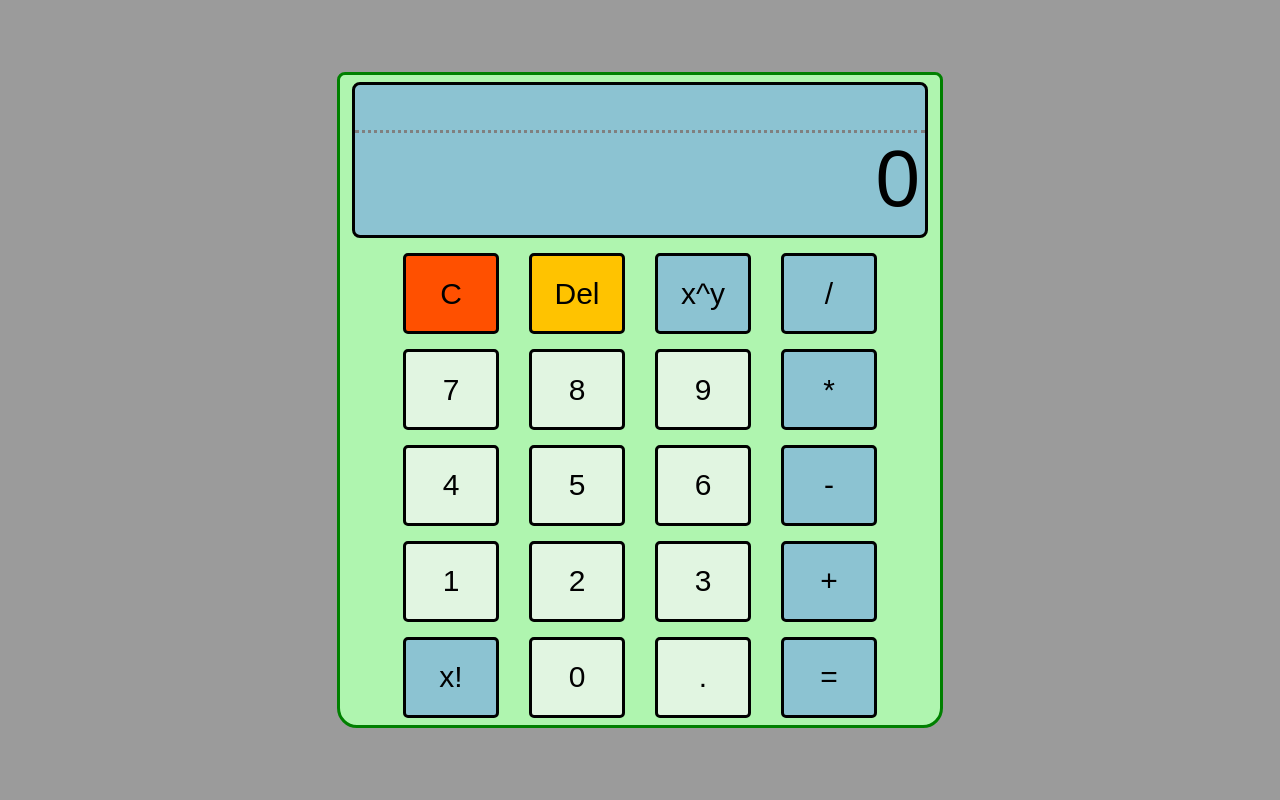
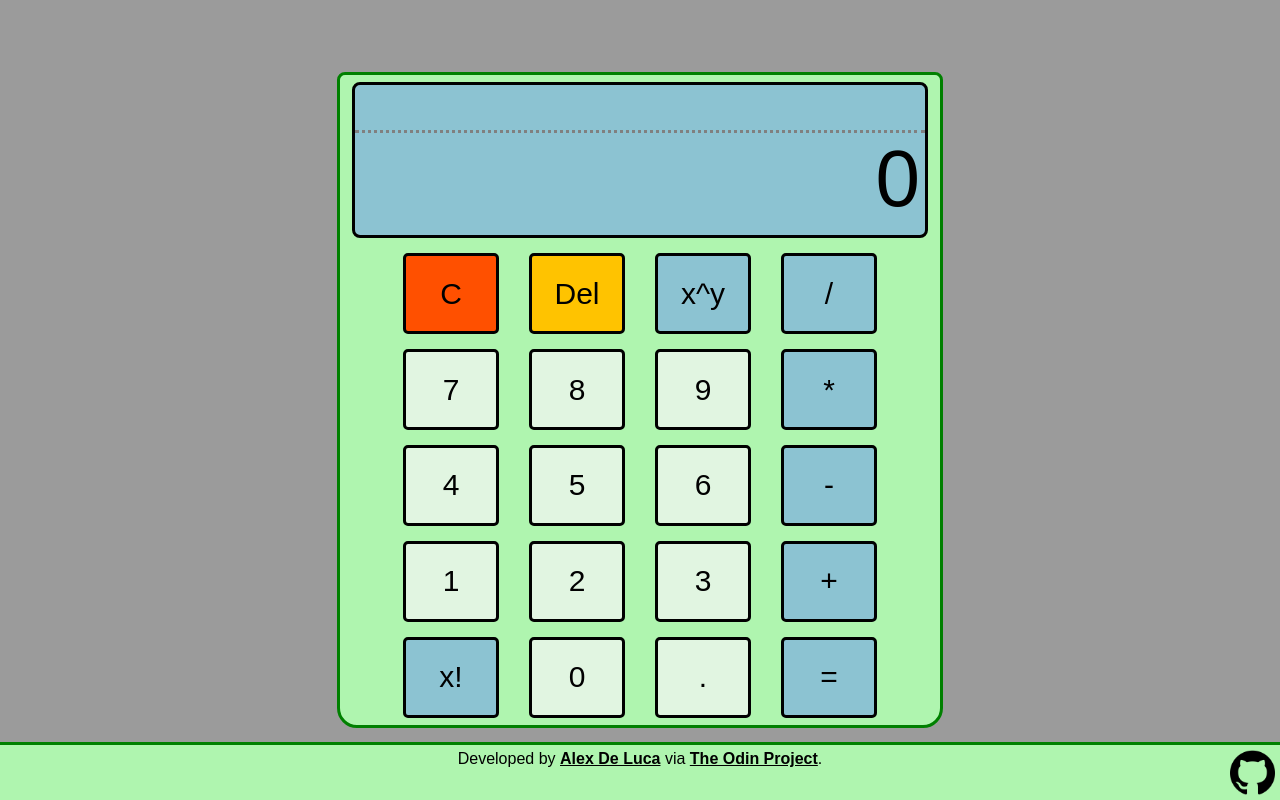
Before and after one commit to AlexDeL8/odin-calculator, a plain HTML site: page index.html in a window 1280 px wide. Drawn offline with Linux system fonts and the light colour scheme.

Commit message:
git footer added

```diff
--- a/index.html
+++ b/index.html
@@ -49,6 +49,13 @@
                     <div class="button operation" id="equals">=</div>
                 </div>
             </div>
+            <div id="footer">
+                Developed by <a target="_blank" alt="Git Profile" title="Git Profile" href="https://github.com/AlexDeL8">Alex De Luca</a> via <a target="_blank" alt="The Odin Project Home page" title="The Odin Project - Home" href="https://www.theodinproject.com/">The Odin Project</a>.
+                <a id="git-icon-link" target="_blank" alt="Calculator Repo" title="Calculator Repo" href="https://github.com/AlexDeL8/odin-calculator">
+                    <img id="git-icon-img" src="./imgs/git-icon-inactive.png">
+                </a>
+            </div>
+
         </div>
     </body>
 </html>
--- a/script.js
+++ b/script.js
@@ -4,6 +4,10 @@ document.addEventListener('DOMContentLoaded', addButtonListeners());
 
 let displayInputElement = document.getElementById('display-input');
 let displayPreviewElement = document.getElementById('display-preview');
+
+let gitIconElement = document.getElementById('git-icon-img')
+gitIconElement.addEventListener('mouseenter', (e) => e.target.src = './imgs/git-icon-active.png');
+gitIconElement.addEventListener('mouseleave', (e) => e.target.src = './imgs/git-icon-inactive.png');
 
 function addButtonListeners() {
     let calculatorButtons = Array.from(document.getElementsByClassName('button'));
@@ -140,6 +144,7 @@ function operate(operationString) {
             return;
     }
 }
+
 //TODO: might need to add float functionality in the arithmetic for it to be passed/returned properly
 /* Math functions */
 function add(a, b) {
--- a/styles.css
+++ b/styles.css
@@ -111,3 +111,38 @@
 .operation {
     background-color: rgb(140, 195, 210);
 }
+
+#footer {
+    position: fixed;
+    text-align: center;
+    bottom: 0;
+    height: 45px;
+    width: 100%;
+    padding: 5px;
+    background-color: rgb(175, 245, 175);
+    border-top: 3px solid green;
+}
+
+#footer > a {
+    color: black;
+    font-weight: bold;
+}
+
+#footer > a:hover {
+    color: grey;
+    cursor: pointer;
+}
+
+#git-icon-link {
+    position: absolute;
+    right: 0;
+    padding-right: 10px;
+}
+
+#git-icon-link:hover {
+    cursor: pointer;
+}
+
+#git-icon-img {
+    height: 45px;
+}
```
Also changed, not shown: imgs/git-icon-active.png (added), imgs/git-icon-inactive.png (added).
